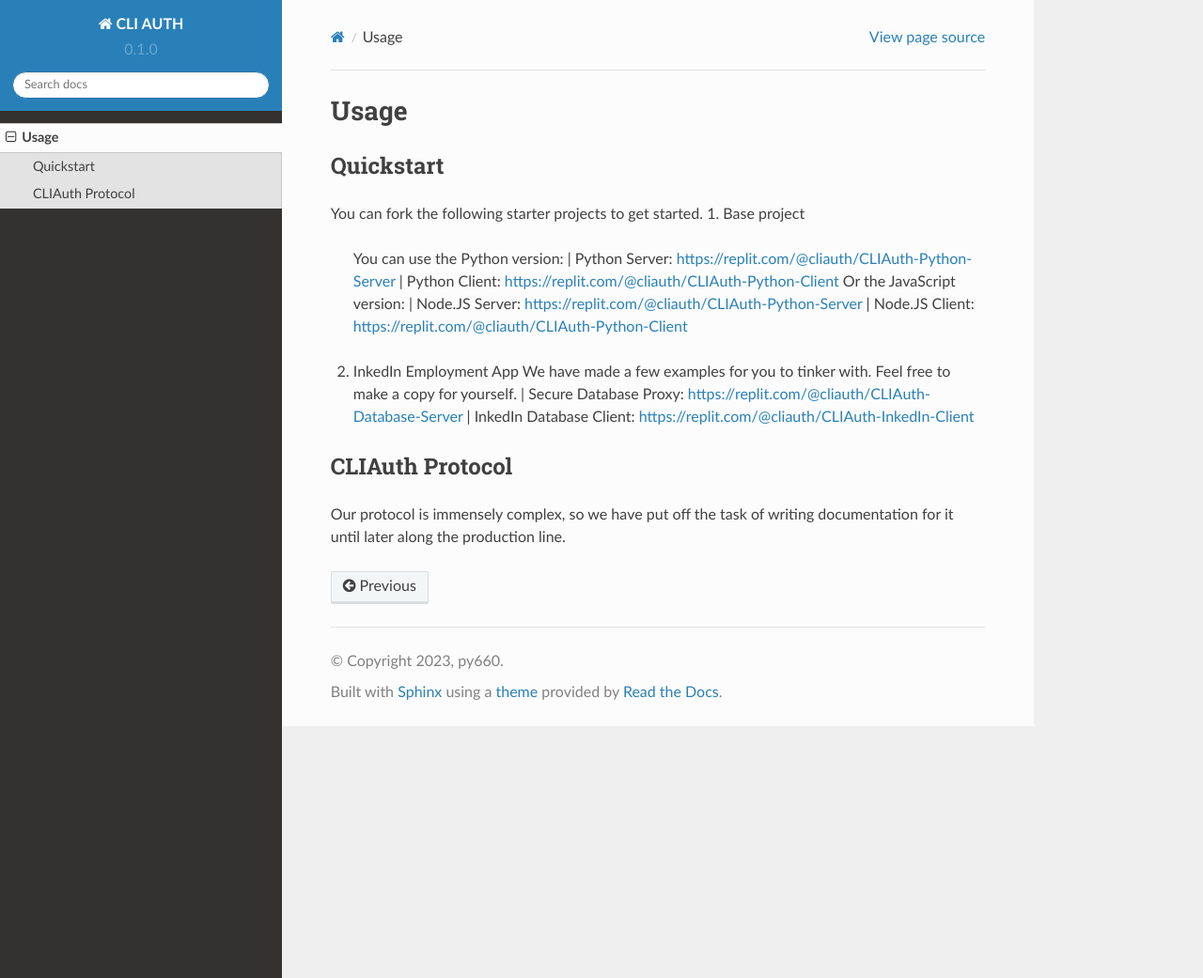
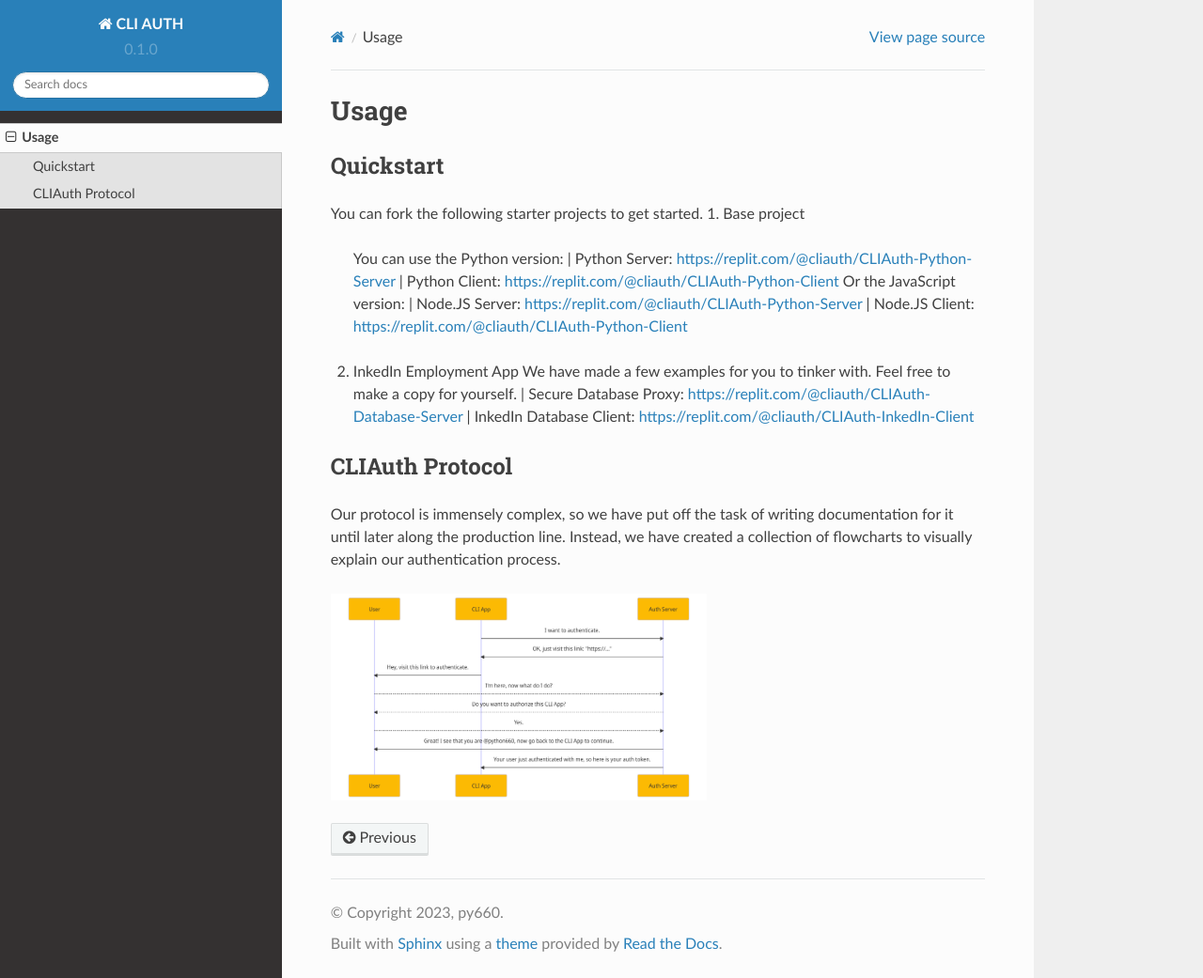
Before and after one commit to CLIAuth/cliauth-docs, a Sphinx documentation site: the page built from docs/source/usage.rst, in a window 1280 px wide and 1041 px high. Shown: the whole window at 94% size. Built offline with Sphinx 7.4.7 and the Read the Docs theme 2.0.0, drawn with Linux system fonts in a browser that asks for light colours; pages that are not in the unit, such as notebooks, are missing from menus.

Commit message:
add image

```diff
--- a/docs/source/index.rst
+++ b/docs/source/index.rst
@@ -18,6 +18,8 @@ Contents
 .. toctree::
 
    usage
+   python
+   nodejs
 
 
 Features include:
--- a/docs/source/usage.rst
+++ b/docs/source/usage.rst
@@ -23,4 +23,10 @@ You can fork the following starter projects to get started.
 CLIAuth Protocol
 -----------------
 
-Our protocol is immensely complex, so we have put off the task of writing documentation for it until later along the production line.
+Our protocol is immensely complex, so we have put off the task of writing
+documentation for it until later along the production line. Instead, we have
+created a collection of flowcharts to visually explain our authentication process.
+
+.. image:: images/1.png
+  :width: 400
+  :alt: Alternative text
```
Also changed, not shown: docs/source/images/1.png (added).
